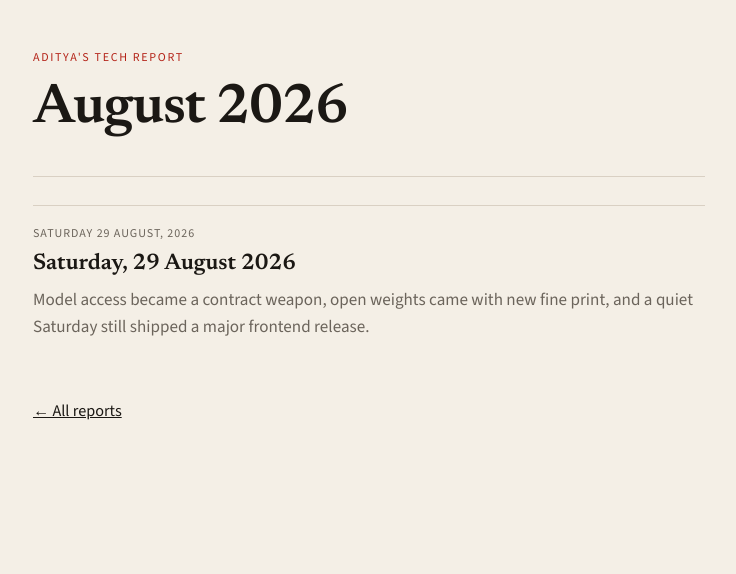
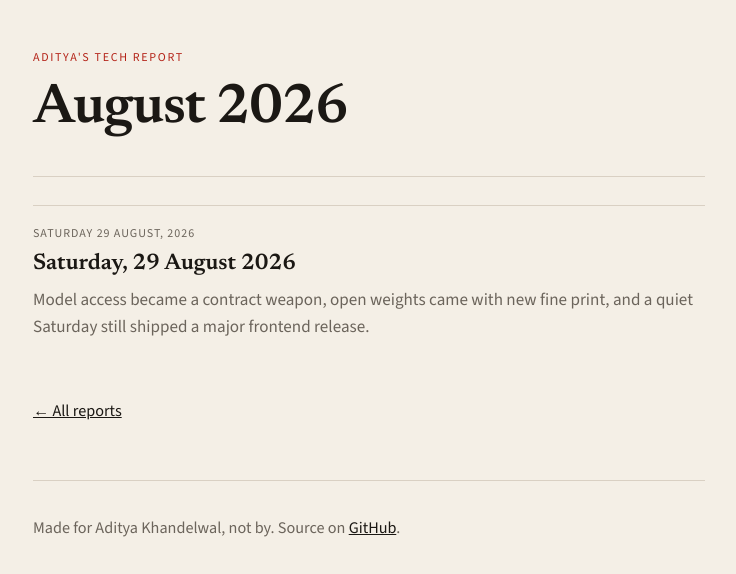
Before and after one commit to nvmaditya/adityas-tech-report, a Next.js app: page /m/2026-08 in a window 1280 px wide. Shown: the top 574 px of the page, without its empty margins (271-1007 px from the left). Built offline with nearby package versions, Linux system fonts and the light colour scheme.

Commit message:
Attribute the briefing as made for Aditya, not by him

```diff
--- a/app/m/[month]/page.jsx
+++ b/app/m/[month]/page.jsx
@@ -39,6 +39,12 @@ export default async function MonthPage({ params }) {
       <p className="nav">
         <Link href="/">← All reports</Link>
       </p>
+      <footer>
+        <p>
+          Made for Aditya Khandelwal, not by. Source on{" "}
+          <a href="https://github.com/nvmaditya/adityas-tech-report">GitHub</a>.
+        </p>
+      </footer>
     </div>
   );
 }
--- a/app/page.jsx
+++ b/app/page.jsx
@@ -62,7 +62,7 @@ export default function Home() {
       </main>
       <footer>
         <p>
-          Written by Aditya Khandelwal. Source on{" "}
+          Made for Aditya Khandelwal, not by. Source on{" "}
           <a href="https://github.com/nvmaditya/adityas-tech-report">GitHub</a>.
         </p>
       </footer>
--- a/app/report/[date]/page.jsx
+++ b/app/report/[date]/page.jsx
@@ -40,7 +40,8 @@ export default async function ReportPage({ params }) {
       </p>
       <footer>
         <p>
-          <a href="https://github.com/nvmaditya/adityas-tech-report">GitHub</a>
+          Made for Aditya Khandelwal, not by. Source on{" "}
+          <a href="https://github.com/nvmaditya/adityas-tech-report">GitHub</a>.
         </p>
       </footer>
     </div>
```
